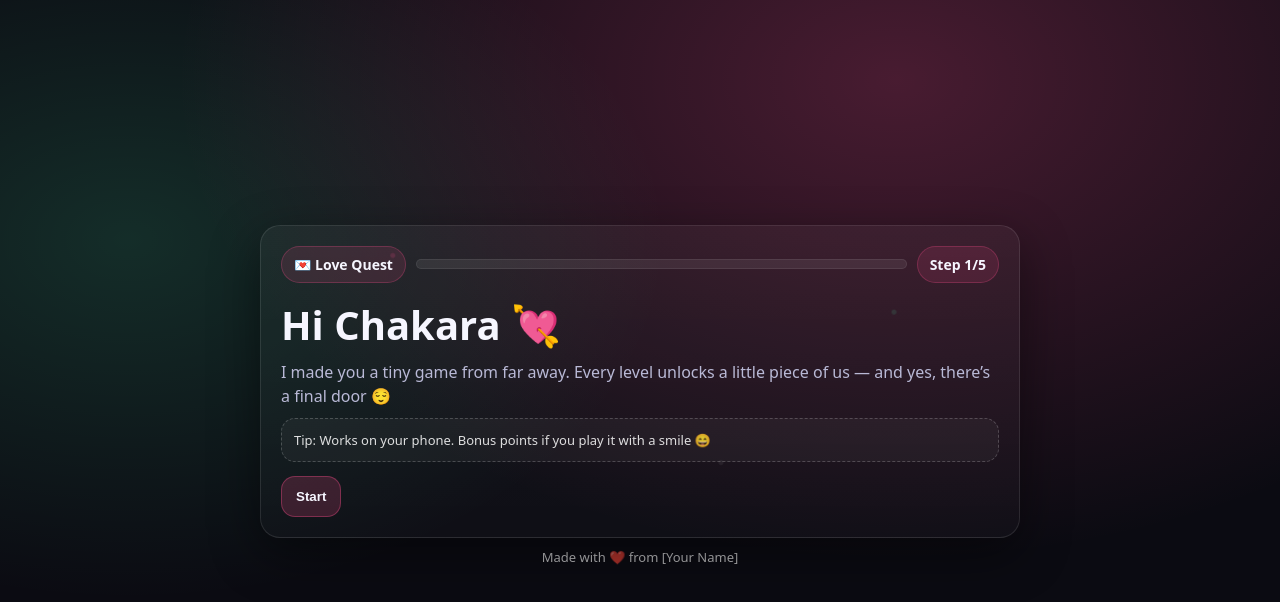
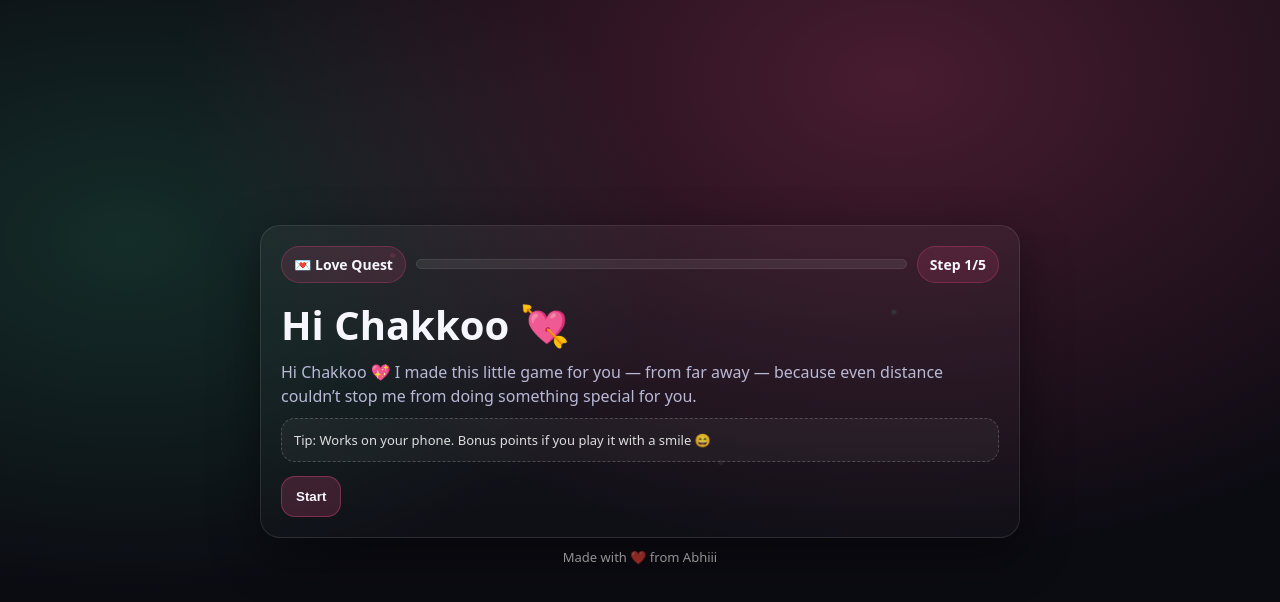
Before and after one commit to Abhishek-2310/My-Forever, a plain HTML site: page index.html in a window 1280 px wide. Drawn offline with Linux system fonts and the light colour scheme.

Commit message:
Update index.html

```diff
--- a/index.html
+++ b/index.html
@@ -236,46 +236,46 @@
   <script>
     // ========= CUSTOMIZED FOR YOU =========
     const CONFIG = {
-      herName: "Chakara",          // shows on the first screen
-      yourName: "[Your Name]",     // put your name here
+  herName: "Chakkoo",
+  yourName: "Abhiii",
 
   introText:
-        "I made you a tiny game from far away. Every level unlocks a little piece of us — and yes, there’s a final door 😌",
+    "Hi Chakkoo 💖 I made this little game for you — from far away — because even distance couldn’t stop me from doing something special for you.",
 
-      // Level 1 (multiple choice)
+  // Level 1
   q1: {
     text: "When did we start talking to each other?",
     choices: [
-          { text: "December 22 (last year)", correct: true  },
-          { text: "January 18",              correct: false },
-          { text: "February 14",             correct: false },
-          { text: "I don’t remember 😅",      correct: false }
+      { text: "December 22 (last year)", correct: true },
+      { text: "January 18", correct: false },
+      { text: "Valentine’s Day 😏", correct: false },
+      { text: "I pretend I forgot", correct: false }
     ],
-        hint: "Hint: it was a date that started everything."
+    hint: "Hint: that day changed everything."
   },
 
-      // Level 2 (short answer)
+  // Level 2
   q2: {
     text: "What nickname do I call you?",
-        accepted: ["chakara", "chakkara", "chakraa"], // add variants if you use them
-        skipReveal: "It’s okay 😌 I call you that because it’s *you* — and it makes me smile every time."
+    accepted: ["chakkoo", "chakku", "chakoo"],
+    skipReveal:
+      "It’s okay 😌 I call you Chakkoo because it somehow fits you perfectly — soft, silly, and special."
   },
 
-      // Level 3 (cards)
+  // Cards
   cards: [
-        "Remember when I grilled you in the beginning and it put you off? 😅 Now you’ve been grilling me ever since… and honestly, I love it. 🔥",
-        "January 18 at your home wasn’t just a place — it felt like a moment I’ll keep forever. 🏡",
-        "Even with distance, you make it feel like we’re on the same side of the world. Always. 💞"
+    "Remember how I grilled you when we first talked and scared you off a little? 😅 Now you grill me daily — and I kinda deserve it 🔥",
+    "January 18, meeting you at your home felt calm, warm, and real. I still think about that day.",
+    "Even from different countries, you somehow became my comfort person 💞"
   ],
 
-      // Final phrase to open the proposal
   final: {
-        phrase: "jan 18", // easy to type on mobile
-        hint: 'Hint: type the day we first met (example: "jan 18")'
+    phrase: "chakkoo forever",
+    hint: 'Hint: type “chakkoo ____”'
   },
 
   proposalText:
-        "From December 22 to every day after… you’ve become my favorite person. Even across countries, you’ve felt close — and I want the rest of my life to be this: choosing you, again and again."
+    "From December 22 to January 18 and every day after — you slowly became my favorite part of the day. Distance didn’t stop us, and I don’t want anything to stop us either."
 };
     // =====================================
 
```
Lines whose indentation alone changed are shown as unchanged.
